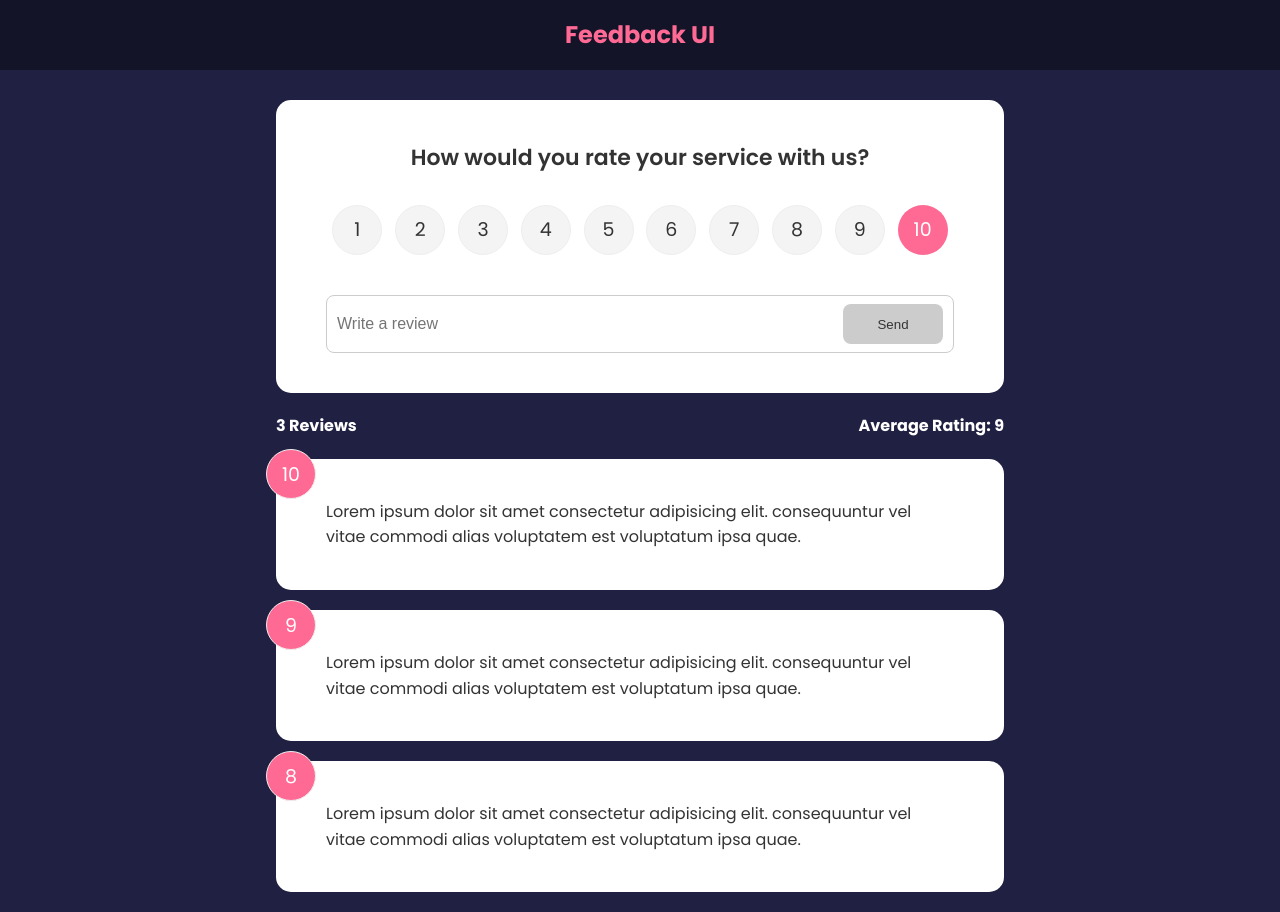
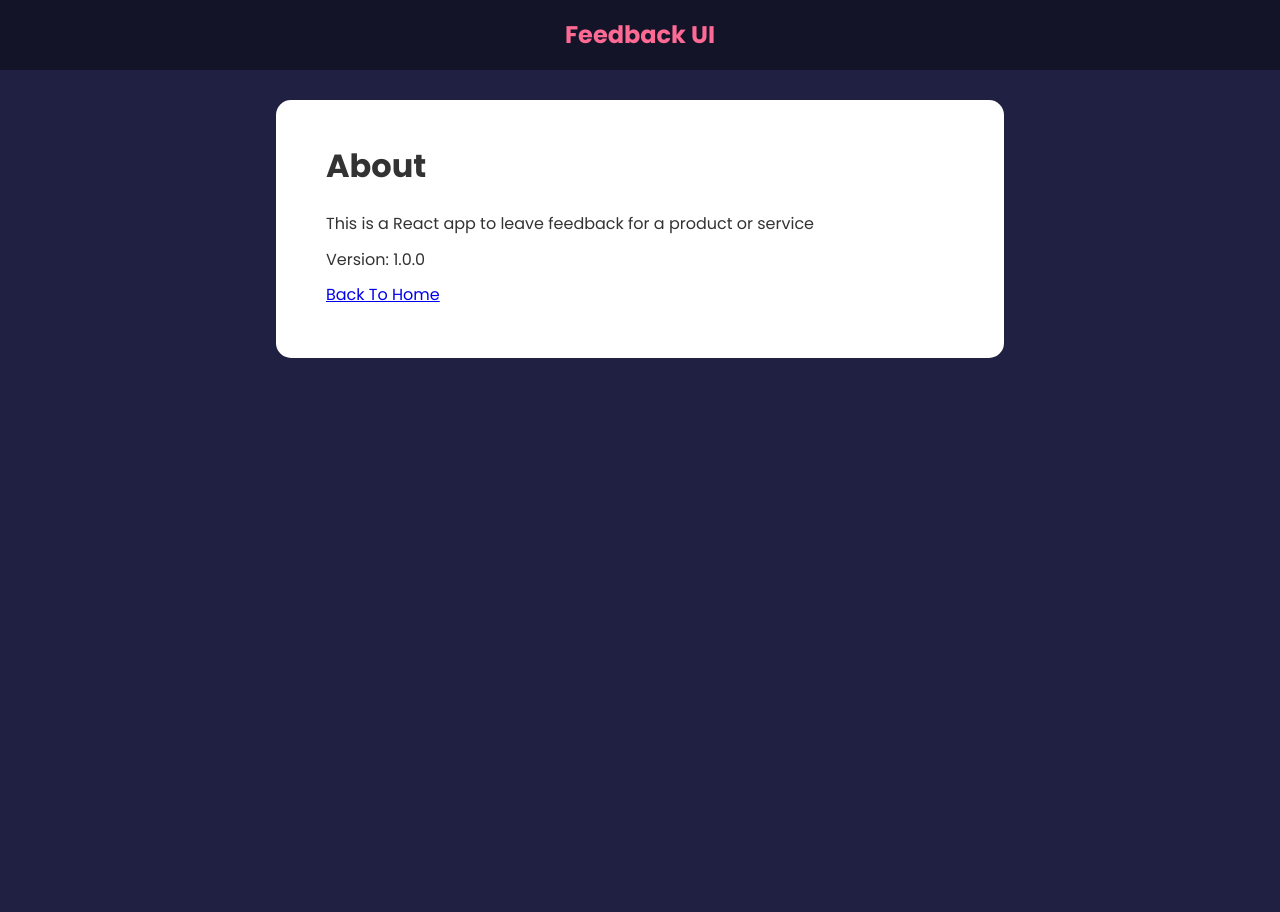
Before and after one commit to hugobotas/feedback-app, a React (Vite) app: page /about in a window 1280 px wide. After the commit the page ends 800 px from the top, so only its background shows below. Built offline with nearby package versions, Linux system fonts and the light colour scheme; some icons are missing.

Commit message:
feat: routing

```diff
--- a/package.json
+++ b/package.json
@@ -19,6 +19,7 @@
     "react": "^18.2.0",
     "react-dom": "^18.2.0",
     "react-icons": "^4.7.1",
+    "react-router-dom": "^6.6.2",
     "yup": "^0.32.11"
   },
   "devDependencies": {
--- a/src/App.tsx
+++ b/src/App.tsx
@@ -1,9 +1,11 @@
 import Header from './components/Header';
+import { BrowserRouter as Router, Route, Routes } from 'react-router-dom';
 import FeedbackList from './components/FeedbackList';
 import { useState } from 'react';
 import FeedbackData from './data/FeedbackData';
 import FeedbackStats from './components/FeedbackStats';
 import FeedbackForm from './components/FeedbackForm';
+import AboutPage from './pages/AboutPage';
 
 function App() {
   const [feedback, setFeedback] = useState(FeedbackData);
@@ -19,14 +21,24 @@
   }
 
   return (
-    <>
+    <Router>
       <Header />
       <div className='container'>
-        <FeedbackForm handleAdd={addFeedback} />
-        <FeedbackStats feedback={feedback} />
-        <FeedbackList feedback={feedback} handleDelete={deleteFeedback} />
+        <Routes>
+          <Route
+            path='/'
+            element={
+              <>
+                <FeedbackForm handleAdd={addFeedback} />
+                <FeedbackStats feedback={feedback} />
+                <FeedbackList feedback={feedback} handleDelete={deleteFeedback} />
+              </>
+            }
+          />
+          <Route path='/about' element={<AboutPage />} />
+        </Routes>
       </div>
-    </>
+    </Router>
   );
 }
 
--- a/src/components/FeedbackForm.tsx
+++ b/src/components/FeedbackForm.tsx
@@ -11,7 +11,7 @@
 }
 
 interface FeedbackFormProps {
-  handleAdd: (arg0: { rating: number; text: string; id: string }) => void;
+  handleAdd: (review: { rating: number; text: string; id: string }) => void;
 }
 
 function FeedbackForm({ handleAdd }: FeedbackFormProps) {
@@ -21,7 +21,7 @@
   function handleSubmit(values: FormValuesType, formikHelpers: FormikHelpers<FormValuesType>) {
     const newFeedback = {
       text: values.review,
-      rating: rating,
+      rating,
       id: uuidv4(),
     };
     handleAdd(newFeedback);
--- a/src/components/FeedbackItem.tsx
+++ b/src/components/FeedbackItem.tsx
@@ -4,7 +4,7 @@
 
 interface FeedbackItemProps {
   item: FeedbackItemType;
-  handleDelete: (arg0: string) => void;
+  handleDelete: (id: string) => void;
 }
 
 function FeedbackItem({ item, handleDelete }: FeedbackItemProps) {
--- a/src/components/FeedbackList.tsx
+++ b/src/components/FeedbackList.tsx
@@ -4,7 +4,7 @@
 
 interface FeedbackListProps {
   feedback: FeedbackItemType[];
-  handleDelete: (arg0: string) => void;
+  handleDelete: (id: string) => void;
 }
 
 function FeedbackList({ feedback, handleDelete }: FeedbackListProps) {
--- a/src/components/RatingSelect.tsx
+++ b/src/components/RatingSelect.tsx
@@ -1,7 +1,7 @@
 import React, { ChangeEvent, useState } from 'react';
 
 interface RatingSelectProps {
-  select: (arg0: number) => void;
+  select: (rating: number) => void;
 }
 
 function RatingSelect({ select }: RatingSelectProps) {
--- /dev/null
+++ b/src/pages/AboutPage.tsx
@@ -0,0 +1,19 @@
+import React from 'react';
+import Card from '../components/shared/Card';
+
+function AboutPage() {
+  return (
+    <Card>
+      <div className='about'>
+        <h1>About</h1>
+        <p>This is a React app to leave feedback for a product or service</p>
+        <p>Version: 1.0.0</p>
+        <p>
+          <a href='/'>Back To Home</a>
+        </p>
+      </div>
+    </Card>
+  );
+}
+
+export default AboutPage;
```
Also changed, not shown: 1 other file (tests, documents, lock files or other folders).
